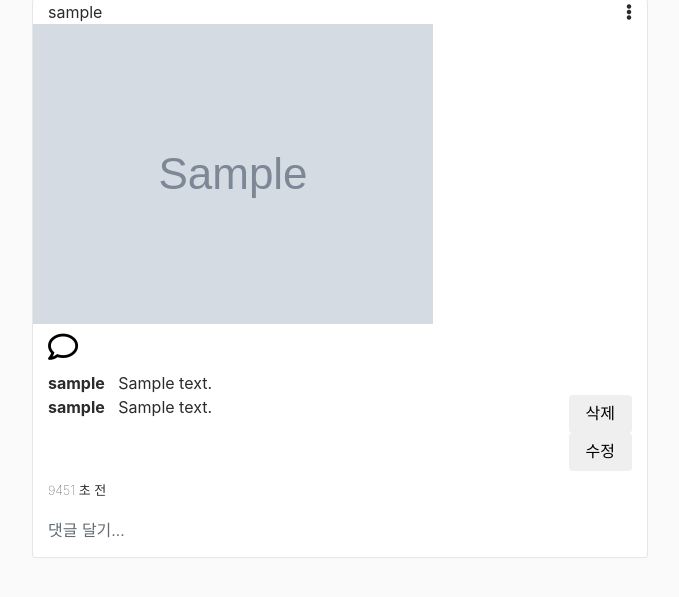
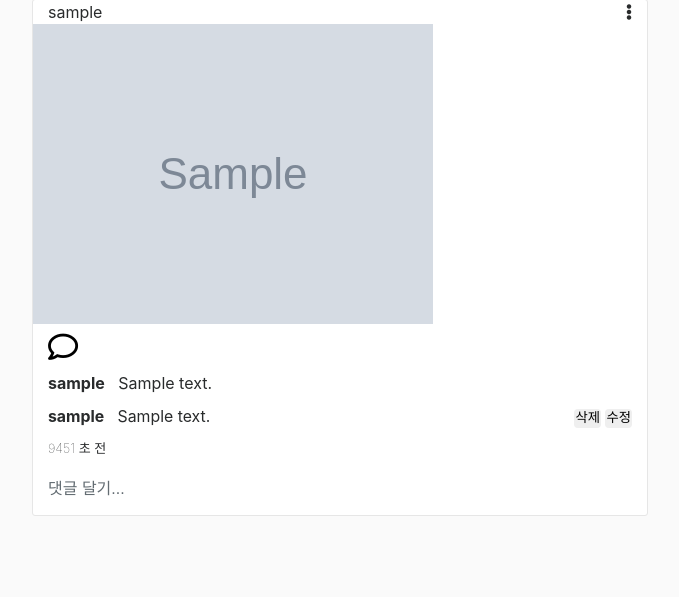
Before and after one commit to nearKim/tutorial-Instagram-clone, a Django app: page /instagrams/ in a window 1280 px wide. Shown: the part 61-658 px from the top of the page, without its empty margins (300-979 px from the left). Run offline with Django 3.2, Linux system fonts and the light colour scheme; a user stored in the database is signed in; tables that the repository leaves empty hold one stand-in row (values such as "Sample post"); grey boxes marked "Sample" are stand-in pictures; some libraries are stand-ins or nearby versions.

Commit message:
Add styling and update form

```diff
--- a/instagrams/static/instagrams/css/feed_list_style.css
+++ b/instagrams/static/instagrams/css/feed_list_style.css
@@ -52,6 +52,7 @@
     font-size: 30px;
     cursor: pointer;
 }
+
 .add-comment-balloon:focus {
     outline: none;
 }
@@ -82,3 +83,22 @@
 .input-comment-create {
     display: none;
 }
+
+.comment-container-div {
+    padding-top: 10px;
+}
+
+.comment-container-div p {
+    height: fit-content;
+    margin-bottom: auto;
+    font-size: calc(0.3vw + 12px);
+}
+
+.comment-button-container form {
+    display: inline-block;
+}
+
+.comment-button-container form button {
+    padding: 0;
+    font-size: smaller;
+}
```
Also changed, not shown: comments/templates/comments/comment_update_form.html (added, +10 -0 lines).
